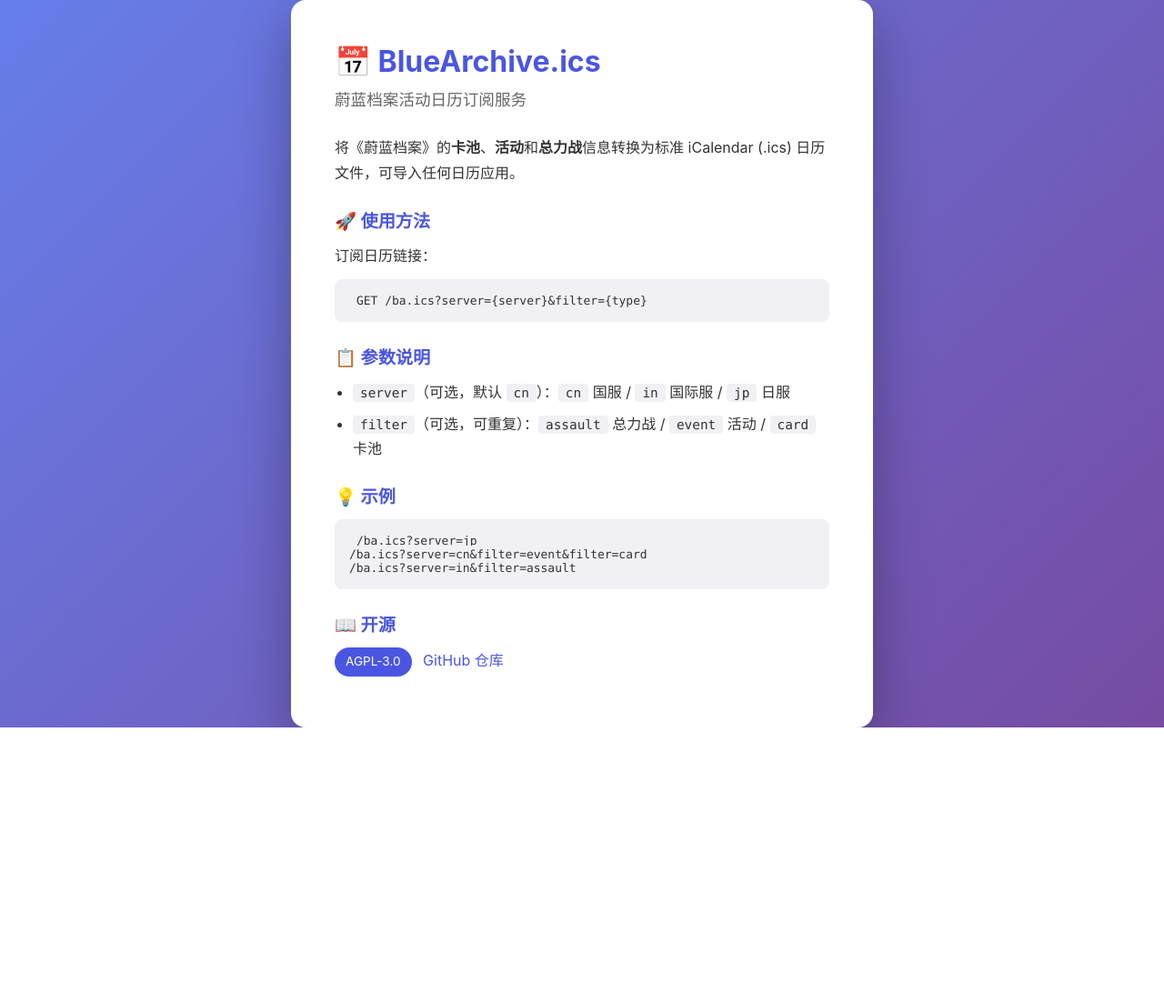
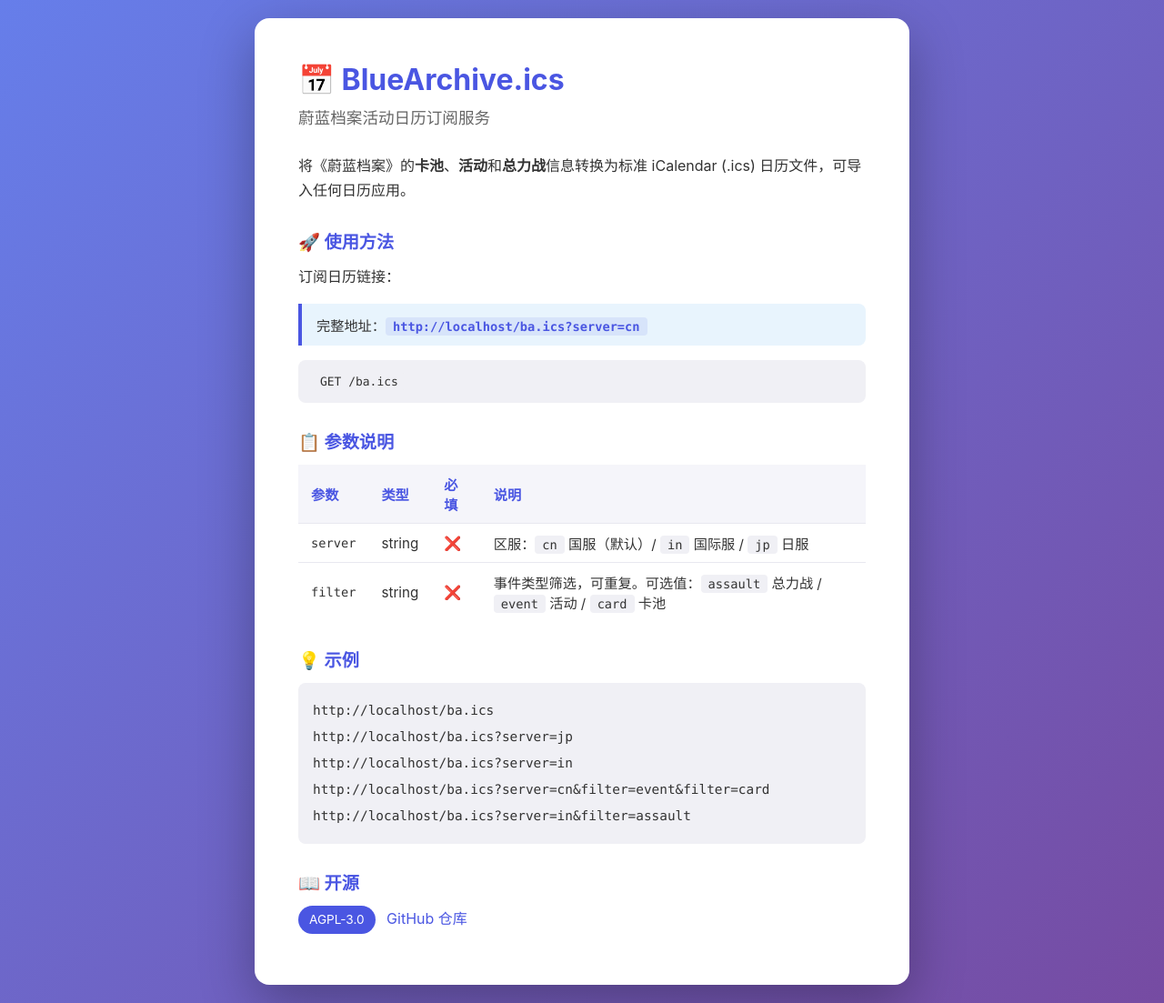
Before and after one commit to This-is-XiaoDeng/BlueArchive.ics, a FastAPI app: page / in a window 1280 px wide. Shown: the whole page at 91% size. Before the commit the page ends 800 px from the top, so only its background shows below. Run offline with FastAPI, Linux system fonts and the light colour scheme.

Commit message:
fix: 修复卡池名称获取 & 优化 index 页面
1. 卡池名称使用 item['name'] 而非 item['title']（参考 moonlark ba_calendar 插件）
2. 参数说明改用表格展示，更清晰美观
3. 示例部分使用 example-block 对齐
4. 通过 JS 获取当前域名，显示完整订阅地址

```diff
--- a/bluearchive_ics/scraper.py
+++ b/bluearchive_ics/scraper.py
@@ -64,7 +64,7 @@ async def fetch_card_pool(server_id: int) -> list[GameEvent]:
         events.append(
             GameEvent(
                 id=item.get("id", 0),
-                title=item.get("title", "未知卡池"),
+                title=item.get("name", "未知卡池"),
                 start_at=item.get("start_at", 0),
                 end_at=item.get("end_at", 0),
                 event_type=EventType.CARD,
--- a/bluearchive_ics/templates/index.html
+++ b/bluearchive_ics/templates/index.html
@@ -20,14 +20,15 @@
         align-items: center;
         justify-content: center;
         color: #333;
+        padding: 20px;
       }
 
       .card {
         background: white;
         border-radius: 16px;
         padding: 48px;
-        max-width: 640px;
-        width: 90%;
+        max-width: 720px;
+        width: 100%;
         box-shadow: 0 20px 60px rgba(0, 0, 0, 0.3);
       }
 
@@ -45,7 +46,7 @@
 
       h2 {
         font-size: 1.2em;
-        margin: 24px 0 12px;
+        margin: 28px 0 12px;
         color: #4a56e2;
       }
 
@@ -91,8 +92,62 @@
         margin-right: 8px;
       }
 
-      ul {
-        padding-left: 20px;
+      table {
+        width: 100%;
+        border-collapse: collapse;
+        margin: 12px 0;
+        font-size: 0.95em;
+      }
+
+      th, td {
+        padding: 10px 14px;
+        text-align: left;
+        border-bottom: 1px solid #e8e8f0;
+      }
+
+      th {
+        background: #f5f5fa;
+        color: #4a56e2;
+        font-weight: 600;
+      }
+
+      tr:last-child td {
+        border-bottom: none;
+      }
+
+      td:first-child {
+        font-family: "Fira Code", "Consolas", monospace;
+        font-size: 0.9em;
+        white-space: nowrap;
+      }
+
+      .example-block {
+        background: #f0f0f5;
+        border-radius: 8px;
+        padding: 16px;
+        margin: 12px 0;
+      }
+
+      .example-block code {
+        background: transparent;
+        padding: 0;
+        display: block;
+        line-height: 2;
+      }
+
+      .domain-hint {
+        background: #e8f4fd;
+        border-left: 4px solid #4a56e2;
+        padding: 12px 16px;
+        border-radius: 0 8px 8px 0;
+        margin: 16px 0;
+        font-size: 0.95em;
+      }
+
+      .domain-hint code {
+        background: rgba(74, 86, 226, 0.1);
+        color: #4a56e2;
+        font-weight: 600;
       }
     </style>
   </head>
@@ -108,24 +163,41 @@
 
       <h2>🚀 使用方法</h2>
       <p>订阅日历链接：</p>
-      <pre><code>GET /ba.ics?server={server}&amp;filter={type}</code></pre>
+      <div class="domain-hint">
+        完整地址：<code id="full-url">加载中...</code>
+      </div>
+      <pre><code>GET /ba.ics</code></pre>
 
       <h2>📋 参数说明</h2>
-      <ul>
-        <li>
-          <code>server</code>（可选，默认 <code>cn</code>）：<code>cn</code>
-          国服 / <code>in</code> 国际服 / <code>jp</code> 日服
-        </li>
-        <li>
-          <code>filter</code>（可选，可重复）：<code>assault</code> 总力战 /
-          <code>event</code> 活动 / <code>card</code> 卡池
-        </li>
-      </ul>
+      <table>
+        <thead>
+          <tr>
+            <th>参数</th>
+            <th>类型</th>
+            <th>必填</th>
+            <th>说明</th>
+          </tr>
+        </thead>
+        <tbody>
+          <tr>
+            <td>server</td>
+            <td>string</td>
+            <td>❌</td>
+            <td>区服：<code>cn</code> 国服（默认）/ <code>in</code> 国际服 / <code>jp</code> 日服</td>
+          </tr>
+          <tr>
+            <td>filter</td>
+            <td>string</td>
+            <td>❌</td>
+            <td>事件类型筛选，可重复。可选值：<code>assault</code> 总力战 / <code>event</code> 活动 / <code>card</code> 卡池</td>
+          </tr>
+        </tbody>
+      </table>
 
       <h2>💡 示例</h2>
-      <pre><code>/ba.ics?server=jp
-/ba.ics?server=cn&amp;filter=event&amp;filter=card
-/ba.ics?server=in&amp;filter=assault</code></pre>
+      <div class="example-block" id="examples">
+        <code>加载中...</code>
+      </div>
 
       <h2>📖 开源</h2>
       <p>
@@ -135,5 +207,32 @@
         </a>
       </p>
     </div>
+
+    <script>
+      (function () {
+        // 获取当前域名
+        var baseUrl = window.location.origin;
+
+        // 更新完整 URL 显示
+        var urlElement = document.getElementById("full-url");
+        urlElement.textContent = baseUrl + "/ba.ics?server=cn";
+
+        // 更新示例
+        var examplesElement = document.getElementById("examples");
+        var examples = [
+          { path: "/ba.ics", desc: "国服（默认）" },
+          { path: "/ba.ics?server=jp", desc: "日服" },
+          { path: "/ba.ics?server=in", desc: "国际服" },
+          { path: "/ba.ics?server=cn&filter=event&filter=card", desc: "国服，仅活动和卡池" },
+          { path: "/ba.ics?server=in&filter=assault", desc: "国际服，仅总力战" },
+        ];
+
+        var html = "";
+        examples.forEach(function (ex) {
+          html += "<code>" + baseUrl + ex.path + "</code>";
+        });
+        examplesElement.innerHTML = html;
+      })();
+    </script>
   </body>
 </html>
```
